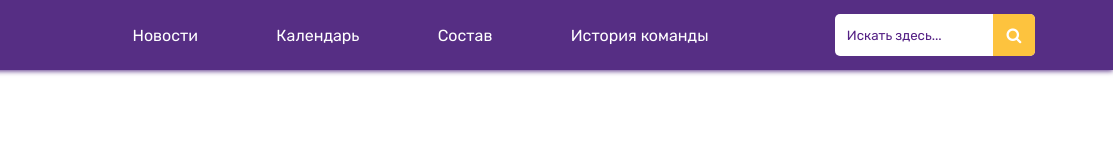
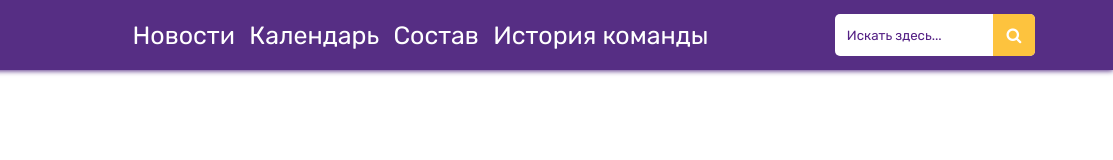
Before and after one commit to SergeyShalaganov/Site-LAL, a plain HTML site: page index.html in a window 1280 px wide. Shown: the full height of the page, 167-1280 px from the left. Drawn offline with Linux system fonts and the light colour scheme.

Commit message:
update menu-item

```diff
--- a/menu.css
+++ b/menu.css
@@ -93,13 +93,13 @@
 .mobile-nav-menu {
     transition-duration: .25s;
 }
-.nav-item {
-    transition-duration: .25s;
-}
 
 .nav-item{
     color: white;
     text-decoration: none;
+    transition-duration: .25s;
+    font-size: 25px;
+    margin: 5px 0;
 }
 
 /*Логотип меню--------------*/
```
